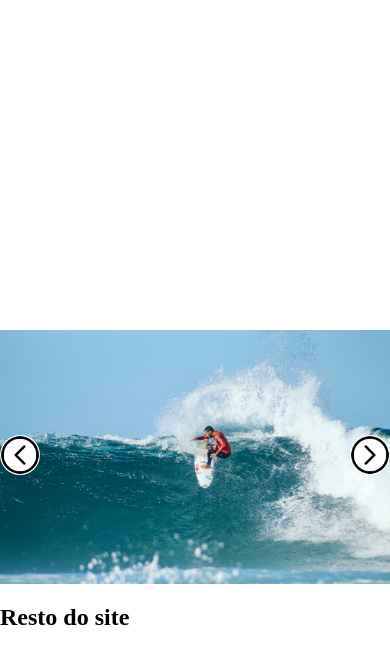
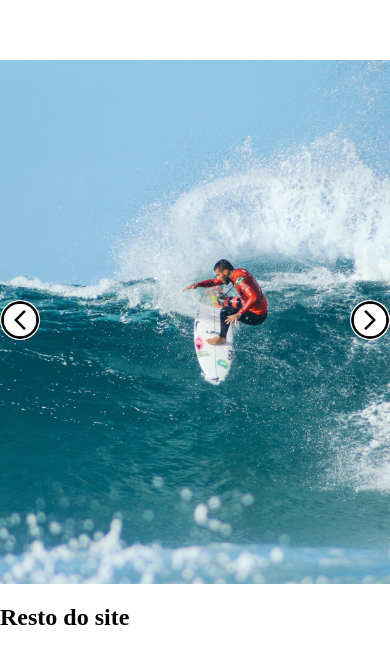
Before and after one commit to isaias30silva/Projeto_Slider, a plain HTML site: page index.html in a window 390 px wide. Shown: the part 260-911 px from the top of the page. Drawn offline with Linux system fonts and the light colour scheme.

Commit message:
Update style-responsive.css

```diff
--- a/style-responsive.css
+++ b/style-responsive.css
@@ -5,13 +5,3 @@
         height: 320px;
     }
 }
-
-
-@media (max-width: 650px) {
-    .header {
-        flex-direction:column;
-        width: 100%;
-        padding: 10px;
-        height: 590px;
-    }
-}
```
